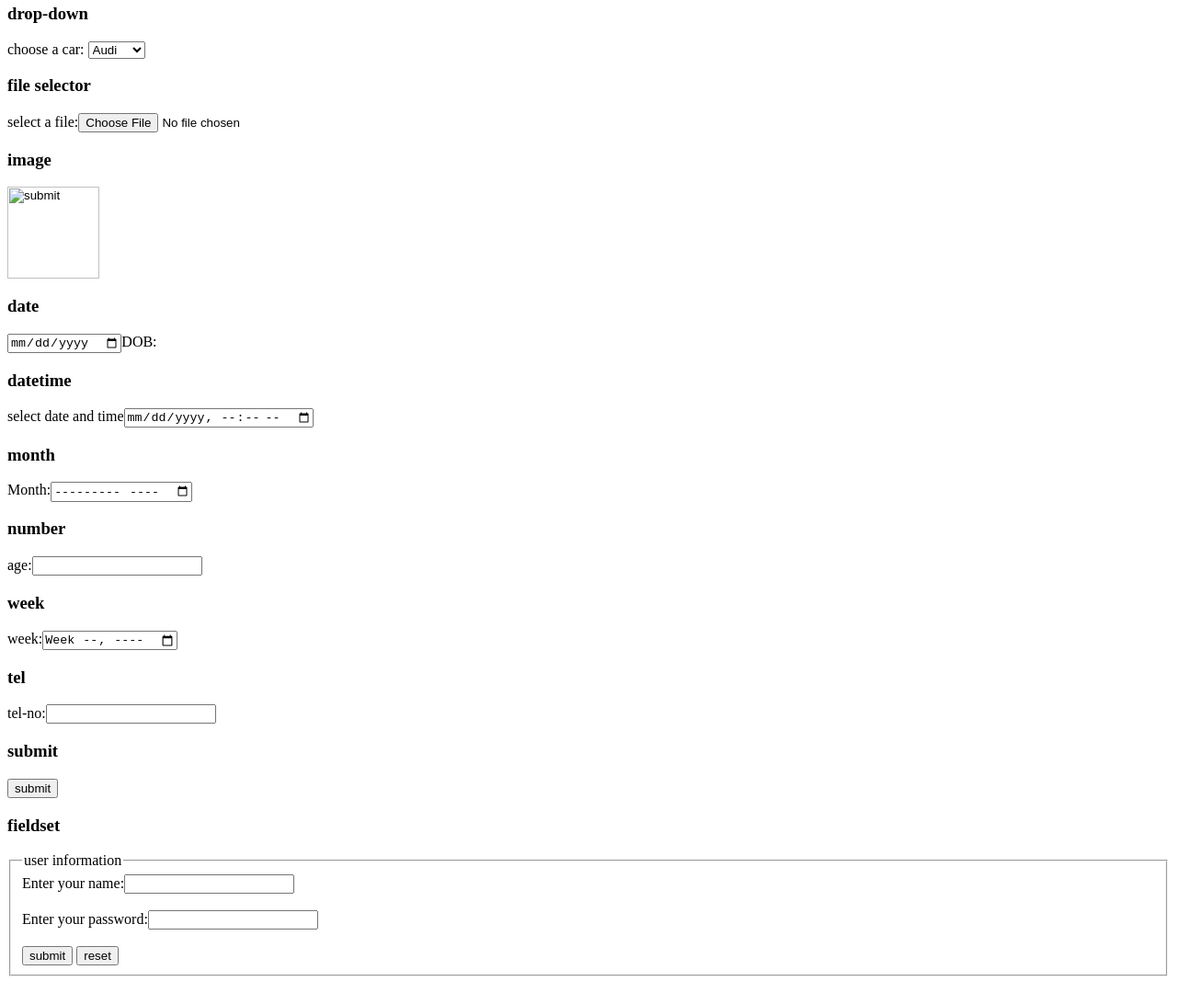
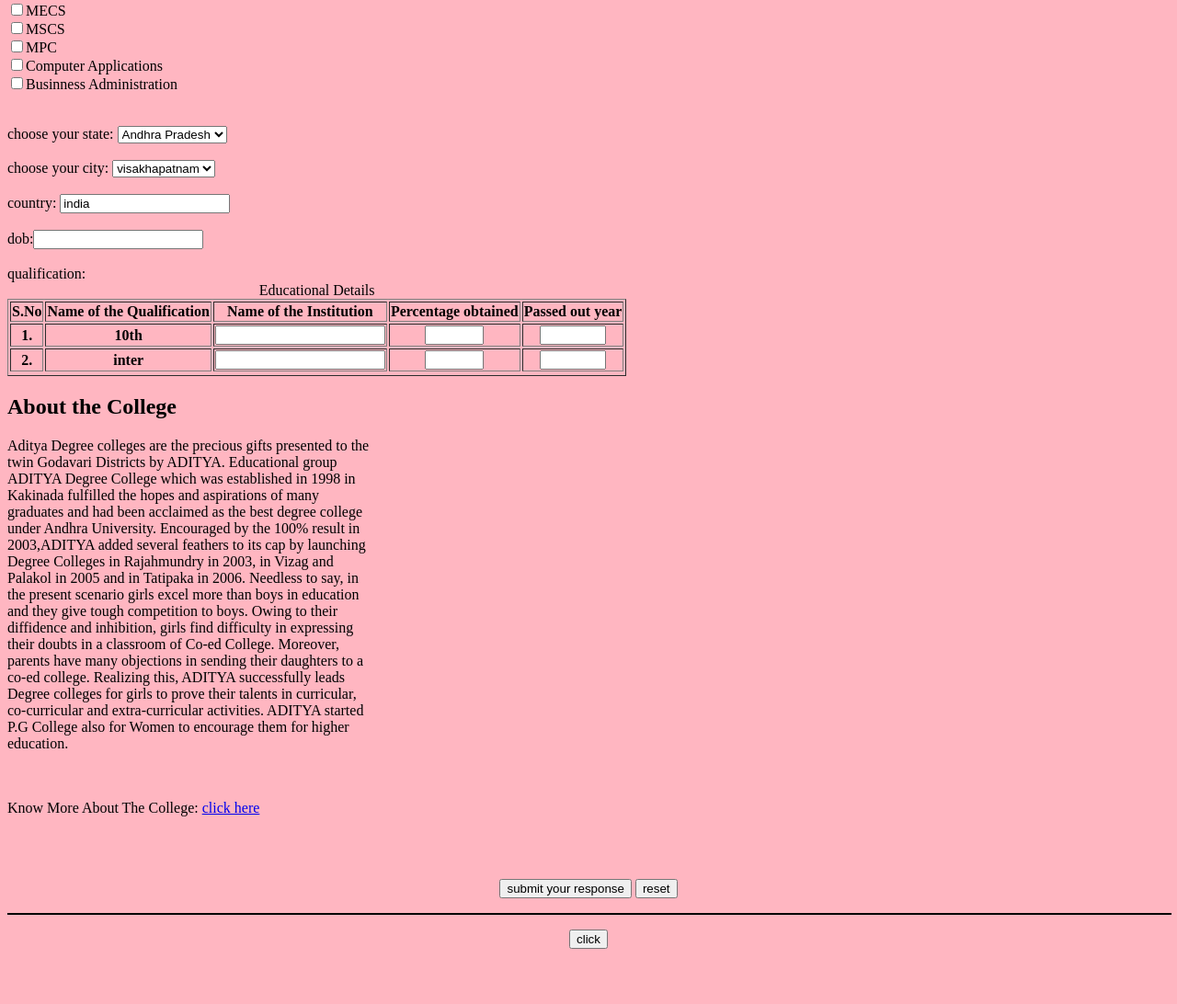
Before and after one commit to yerramsneha/QL-GTs, a plain HTML site: page web.html in a window 1280 px wide. Shown: the part 652-1744 px from the top of the page at 92% size. Drawn offline with Linux system fonts and the light colour scheme.

Commit message:
Add files via upload

```diff
--- a/web.html
+++ b/web.html
@@ -1,65 +1,126 @@
 <html>
-<body>
-<h2> Text input fields</h2>
+<head>
+<title> REGISTRATION </title>
+<script type="text/javascript" src="web.js">
+</script>
+</head>
+<style>
+p.text {
+white-space: visible;
+width:400px;
+border:5px
+}
+</style>
+<body bgcolor="lightpink" >
+<h1 align="center"> GRADUATION STUDENT REGISTRATION FORM</h1>
+<hr width="100%"  color="black">
+<br><br>
+
+enter your firstname:  <input type="text" name="firstname">
+<br><br>
+enter your middlename: <input type="text" name="middlename">
+<br><br>
+enter your lastname:   <input type="text" name="lastname">
+<br><br>
+enter your address:    <textarea rows="2" cols="20"></textarea>
+<br><br>
+enter your mothername: <input type="text" name="mothername">
+<br><br>
+enter your fathername: <input type="text" name="fathername">
+<br><br>
+enter your email-id:   <input type="email" id="email" name="email">
+<br><br>
+enter your password:   <input type="password" id="password" name="password">
+<br><br>
+gender:
+<input type="radio" id="gender" name="gender" value="male"/>male
+<input type="radio" id="gender" name="gender" value="female"/>female
+<br><br>
+select specialization:
+<br><input type="checkbox" id="BSC" name="BSC" value="BSC"/>BSC<br>
+<input type="checkbox" id="BCA" name="BCA" value="BCA"/>BCA<br>
+<input type="checkbox" id="BCOM" name="BCOM" value="BCOM"/>BCOM<br>
+<input type="checkbox" id="BBA" name="BBA" value="BBA"/>BBA<br>
+<br><br>
+select stream:
+<br><input type="checkbox" id="MPCS" name="MPCS" value="MPCS"/>MPCS<br>
+<input type="checkbox" id="BSC" name="MECS" value="MECS"/>MECS<br>
+<input type="checkbox" id="BSC" name="MSCS" value="MSCS"/>MSCS<br>
+<input type="checkbox" id="MPC" name="MPC" value="MPC"/>MPC<br>
+<input type="checkbox" id="Computer Applications" name="Computer Applications" value=" Computer Applications"/>Computer Applications<br>
+<input type="checkbox" id="Businness Administration" name="Businness Administration" value="Businness Administration"/>Businness Administration<br>
+<br><br>
+choose your state:
+<select name="state" id="state">
+<option value="Andhra Pradesh">Andhra Pradesh</option>
+<option value="Bihar">Bihar</option>
+<option value=" Goa">Goa</option>
+<option value="Haryana">Haryana</option>
+<option value="Kerala">Kerala</option>
+<option value="Odisha">Odisha</option>
+<option value="Sikkim">Sikkim</option>
+<option value="Punjab">Punjab</option>
+<option value="Telangana">Telagana</option>
+<option value="Assam">Assam</option>
+</select>
+<br><br>
+choose your city:
+<select name="city" id="city">
+<option value="visakhapatnam">visakhapatnam</option>
+<option value="mumbai">mumbai</option>
+<option value="kolkata">kolkata</option>
+<option value="jaipur">jaipur</option>
+<option value="hyderabad">hyderabad</option>
+</select>
+<br><br>
+country:
+<input type="india" id="india" value="india">
+<br><br>
+dob:<input type="dob" type="dob" name="dob">
+<br><br>
+qualification:
+<table border="1">
+<caption>Educational Details</caption>
+<tr>
+<th>S.No</th>
+<th>Name of the Qualification</th>
+<th>Name of the Institution</th>
+<th>Percentage obtained</th>
+<th>Passed out year</th>
+</tr>
+<tr>
+<th>1.</th>
+<th>10th</th>
+<th><input type="text" name="institutionname"></th>
+<th><input type="number"name="num" min="0" max="100"></th>
+<th><input type="number"name="num" min="2001" max="2022"></th>
+</tr>
+<tr>
+<th>2.</th>
+<th>inter</th>
+<th><input type="text" name="institutionname"></th>
+<th><input type="number"name="num" min="0" max="100"></th>
+<th><input type="number"name="num" min="2001" max="2022"></th>
+</tr>
+<tr>
+</tr>
+</table>
+<h2>About the College</h2>
+<p class="text">Aditya Degree colleges are the precious gifts presented to the twin Godavari Districts by ADITYA. Educational group ADITYA Degree College which was established in 1998 in Kakinada fulfilled the hopes and aspirations of many graduates and had been acclaimed as the best degree college under Andhra University. Encouraged by the 100% result in 2003,ADITYA added several feathers to its cap by launching Degree Colleges in Rajahmundry in 2003, in Vizag and Palakol in 2005 and in Tatipaka in 2006.
+
+Needless to say, in the present scenario girls excel more than boys in education and they give tough competition to boys. Owing to their diffidence and inhibition, girls find difficulty in expressing their doubts in a classroom of Co-ed College. Moreover, parents have many objections in sending their daughters to a co-ed college. Realizing this, ADITYA successfully leads Degree colleges for girls to prove their talents in curricular, co-curricular and extra-curricular activities. ADITYA started P.G College also for Women to encourage them for higher education.</p>
+<br><br>
+Know More About The College:
+<a href="https://youtu.be/NRGdfLL1fII?t=10">click here</a> </p>
+<br><br>
+<p align="center">
+<input type="submit" name="submit" value="submit your response">
+<input type="reset" name="reset" value="reset">
+<hr width=100% color="black">
 <form>
-Enter your firstname:<input type="text"name="fname">
-<br>
-<br>
-Enter your lastname:<input type="text"name="lname">
-<br>
-<br>
-Enter your Address:<textarea rows="2" cols="20">
-</textarea>
-<h3>label tags></h3>
-<label for="Mname">Enter your mother name:</label>
-<input type="text"name="Mname">
-<h3>Password tag</h3>
-Password:<input type="password"id="password"name="password"/>
-<h3>email tag</h3>
-Email:<input type="email"id="email"name="email"/>
-<h3>radio button</h3>
-gender:<input type="radio"id="gender"name="gender"value="male"/>Male
-<input type="radio"id="gender"name="gender"value="female"/>Female
-<h3>check box</h3>
-Hobby:<input type="check box"id="cricket"name="cricket"value="cricket"/><br>
-<input type="check box"id="football"name="football"value="football"/><br>
-<input type="check box"id="basketall"name="basketball"value="basketball"/><br>
-<input type="check box"id="hockey"name="hockey"value="hockey"/><br>
-<h3>drop-down</h3>
-choose a car:
-<select name="car"id="cars">
-<option value="audi">Audi</option>
-<option value="benze">Benze</option>
-<option value="honda">Honda</option>
-<option value="range">Range</option>
-<option value="jagur">jagur</option>
-</select>
-<h3> file selector</h3>
-select a file:<input type="file"id="myfile"name="myfile">
-<h3>image</h3>
-<input type="image"alt="submit"src="img1.jpg"width="100px">
-<h3>date</h3>
-<input type="date"name "dob">DOB:<br>
-<h3>datetime</h3>
-select date and time<input type="datetime-local"name="meeting date"><br>
-<h3>month</h3>
-Month:<input type="month"name="month"><br>
-<h3>number</h3>
-age:<input type="number"name="month"><br>
-<h3>week</h3>
-week:<input type="week"name="week"><br>
-<h3>tel</h3>
-tel-no:<input type="tel"name="tel"pattern="[0-9]{3}-[0-9]{3}-[0-9]{4}"><br>
-<h3>submit</h3>
-<input type="submit"value="submit">
-<h3>fieldset</h3>
-<fieldset>
-<legend>user information</legend>
-Enter your name:<input type="text"name="name"><br><br>
-Enter your password:<input type="password"name="password"><br><br>
-<input type="submit"value="submit">
-<input type="reset"value="reset">
-</fieldset>
+<p align="center">
+<input type="button" value="click" onclick="msg()">
+</form>
+<br><br>
 </body>
-</form>
 </html>
```
Also changed, not shown: 7 other files.
